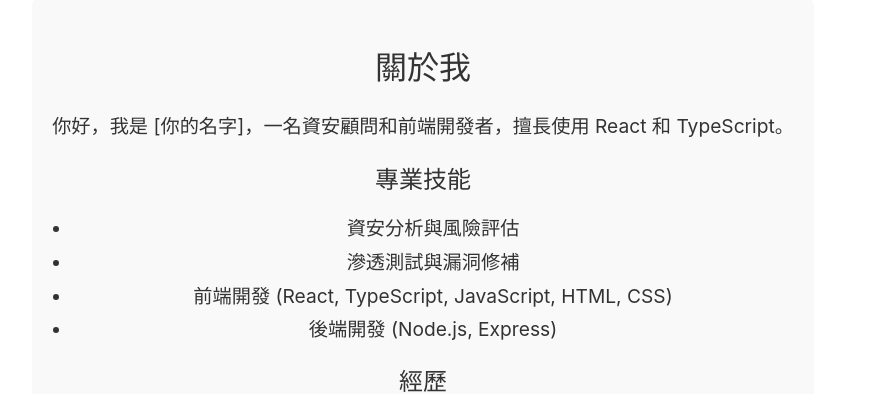
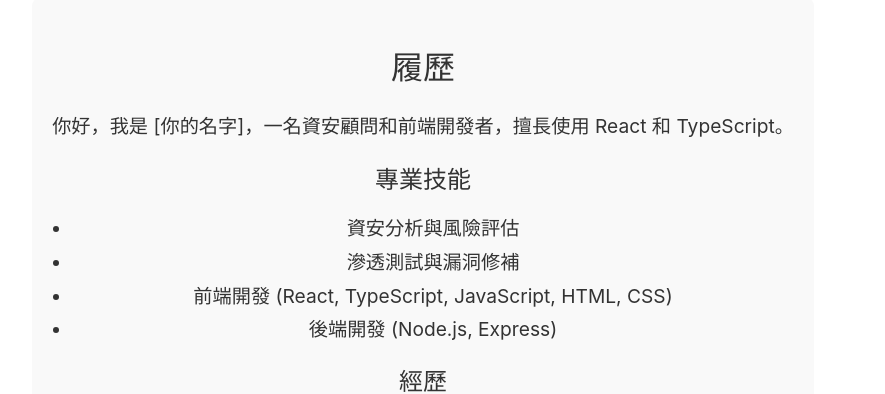
Before and after one commit to Lung-Yu/Lung-Yu.github.io, a React (Vite) app: page /cv in a window 1280 px wide. Shown: the part 402-796 px from the top of the page, without its empty margins (217-1102 px from the left). Built offline with nearby package versions, Linux system fonts and the light colour scheme.

Commit message:
新增 CV 組件，整合個人履歷資訊，並在 App.tsx 中設置路由以提升導航功能

```diff
--- a/package.json
+++ b/package.json
@@ -11,7 +11,8 @@
   },
   "dependencies": {
     "react": "^19.0.0",
-    "react-dom": "^19.0.0"
+    "react-dom": "^19.0.0",
+    "react-router-dom": "^7.1.5"
   },
   "devDependencies": {
     "@eslint/js": "^9.19.0",
--- a/src/App.tsx
+++ b/src/App.tsx
@@ -1,8 +1,10 @@
 import { useState } from 'react';
+import { BrowserRouter as Router, Route, Routes } from 'react-router-dom';
 import Header from './components/Header';
 import AboutMe from './components/AboutMe';
 import Projects from './components/Projects';
 import Modal from './components/Modal';
+import CV from './components/CV';
 import './styles/App.css';
 
 function App() {
@@ -17,21 +19,28 @@ function App() {
   };
 
   return (
-    <>
+    <Router>
       <Header />
       <main>
+        <Routes>
+          <Route path="/" element={
+            <>
               <section id="about-me">
                 <AboutMe />
               </section>
               <section id="projects">
                 <Projects openModal={openModal} />
               </section>
+            </>
+          } />
+          <Route path="/cv" element={<CV />} />
+        </Routes>
       </main>
       <footer id="contact">
         <p>聯絡我：<a href="mailto:your-email@example.com">your-email@example.com</a></p>
       </footer>
       <Modal modalImage={modalImage} closeModal={closeModal} />
-    </>
+    </Router>
   );
 }
 
--- /dev/null
+++ b/src/components/CV.tsx
@@ -0,0 +1,24 @@
+import React from 'react';
+import '../styles/CV.css';
+
+const CV = () => (
+  <section className="cv">
+    <h2>履歷</h2>
+    <p>你好，我是 [你的名字]，一名資安顧問和前端開發者，擅長使用 React 和 TypeScript。</p>
+    <h3>專業技能</h3>
+    <ul>
+      <li>資安分析與風險評估</li>
+      <li>滲透測試與漏洞修補</li>
+      <li>前端開發 (React, TypeScript, JavaScript, HTML, CSS)</li>
+      <li>後端開發 (Node.js, Express)</li>
+    </ul>
+    <h3>經歷</h3>
+    <ul>
+      <li>資安顧問 - [公司名稱] (20XX - 現在)</li>
+      <li>前端開發者 - [公司名稱] (20XX - 20XX)</li>
+      <li>資安分析師 - [公司名稱] (20XX - 20XX)</li>
+    </ul>
+  </section>
+);
+
+export default CV;
--- /dev/null
+++ b/src/styles/CV.css
@@ -0,0 +1,34 @@
+.cv {
+    padding: 20px;
+    background-color: #f9f9f9;
+    color: #333;
+    border-radius: 8px;
+    max-width: 800px;
+    margin: 0 auto;
+  }
+
+  .cv h2 {
+    font-size: 2em;
+    margin-bottom: 10px;
+  }
+
+  .cv h3 {
+    font-size: 1.5em;
+    margin-top: 20px;
+    margin-bottom: 10px;
+  }
+
+  .cv p {
+    font-size: 1.2em;
+    line-height: 1.6;
+  }
+
+  .cv ul {
+    list-style-type: disc;
+    padding-left: 20px;
+  }
+
+  .cv li {
+    font-size: 1.2em;
+    margin-bottom: 5px;
+  }
```
Also changed, not shown: 2 other files (tests, documents, lock files or other folders). Lines whose indentation alone changed are shown as unchanged.
